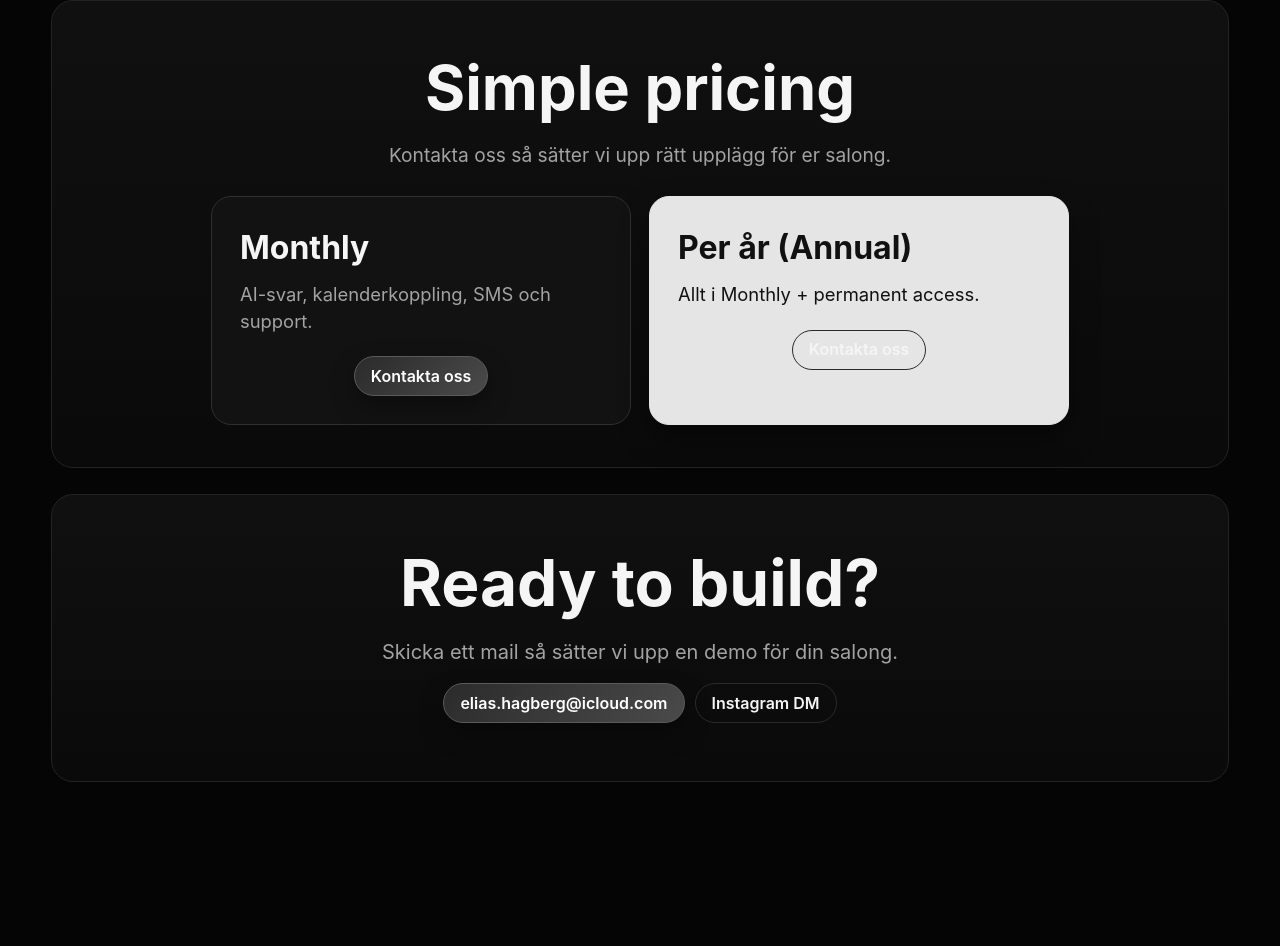
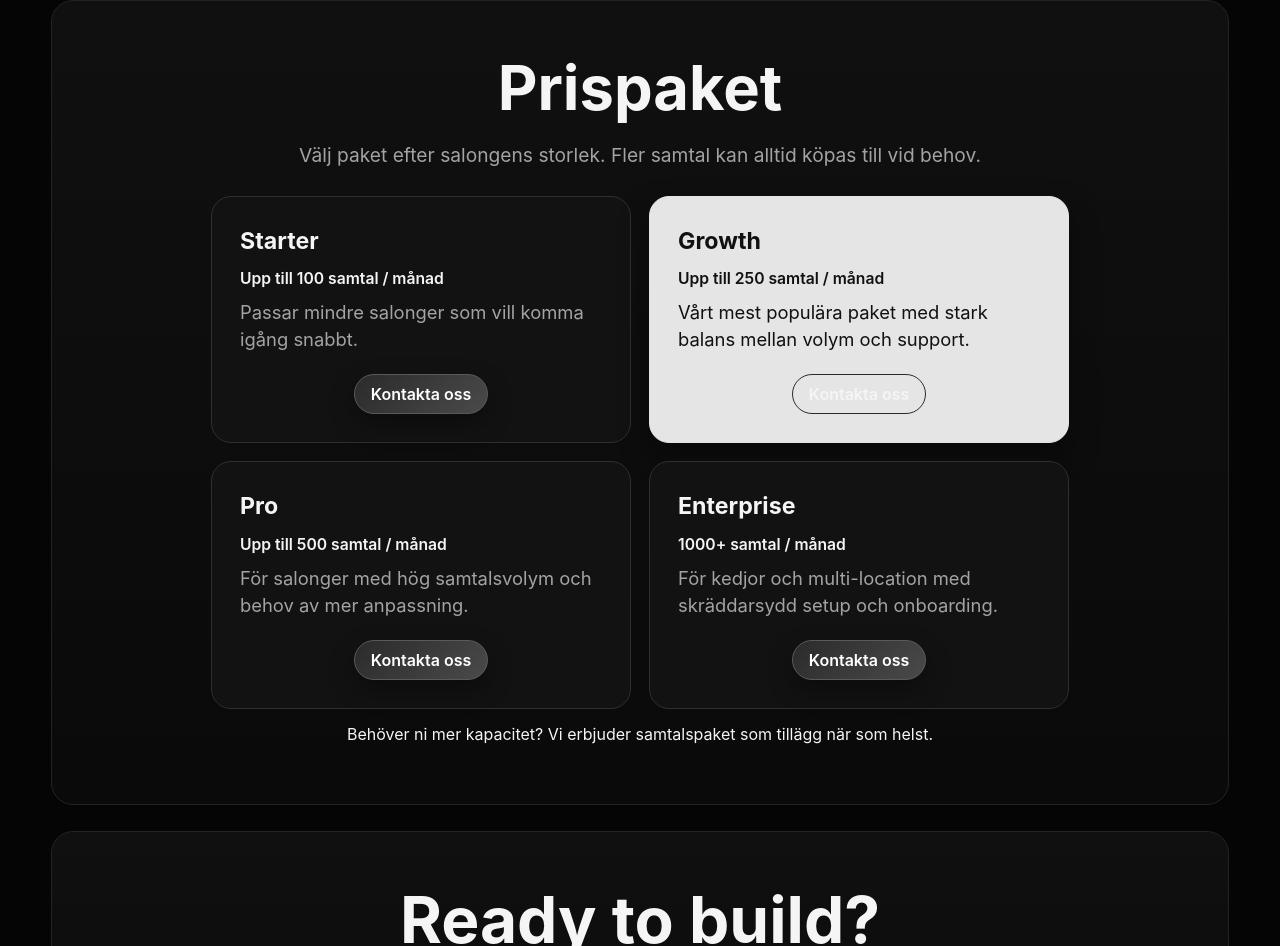
Before and after one commit to Eliasrp33/Automatedte, a website: page public/index.html in a window 1280 px wide. Shown: the part 2308-3254 px from the top of the page. Before the commit the page ends 3130 px from the top, so only its background shows below. Drawn offline with Linux system fonts and the light colour scheme.

Commit message:
Add cleaner multi-plan pricing with contact CTA and call limits

```diff
--- a/public/index.html
+++ b/public/index.html
@@ -149,23 +149,41 @@
 
       <section id="priser" class="panel section-block">
         <div class="section-head">
-          <h2>Simple pricing</h2>
-          <p>Kontakta oss så sätter vi upp rätt upplägg för er salong.</p>
+          <h2>Prispaket</h2>
+          <p>Välj paket efter salongens storlek. Fler samtal kan alltid köpas till vid behov.</p>
         </div>
 
         <div class="pricing-grid">
           <article class="price-card">
-            <h3>Monthly</h3>
-            <p>AI-svar, kalenderkoppling, SMS och support.</p>
+            <h3>Starter</h3>
+            <p class="plan-meta">Upp till 100 samtal / månad</p>
+            <p>Passar mindre salonger som vill komma igång snabbt.</p>
             <div class="pricing-cta"><a class="btn light" href="mailto:elias.hagberg@icloud.com">Kontakta oss</a></div>
           </article>
 
           <article class="price-card featured">
-            <h3>Per år (Annual)</h3>
-            <p>Allt i Monthly + permanent access.</p>
-            <div class="pricing-cta"><a class="btn ghost" href="mailto:elias.hagberg@icloud.com">Kontakta oss</a></div>
+            <h3>Growth</h3>
+            <p class="plan-meta">Upp till 250 samtal / månad</p>
+            <p>Vårt mest populära paket med stark balans mellan volym och support.</p>
+            <div class="pricing-cta"><a class="btn" href="mailto:elias.hagberg@icloud.com">Kontakta oss</a></div>
+          </article>
+
+          <article class="price-card">
+            <h3>Pro</h3>
+            <p class="plan-meta">Upp till 500 samtal / månad</p>
+            <p>För salonger med hög samtalsvolym och behov av mer anpassning.</p>
+            <div class="pricing-cta"><a class="btn light" href="mailto:elias.hagberg@icloud.com">Kontakta oss</a></div>
+          </article>
+
+          <article class="price-card">
+            <h3>Enterprise</h3>
+            <p class="plan-meta">1000+ samtal / månad</p>
+            <p>För kedjor och multi-location med skräddarsydd setup och onboarding.</p>
+            <div class="pricing-cta"><a class="btn light" href="mailto:elias.hagberg@icloud.com">Kontakta oss</a></div>
           </article>
         </div>
+
+        <p class="muted pricing-note">Behöver ni mer kapacitet? Vi erbjuder samtalspaket som tillägg när som helst.</p>
       </section>
 
       <section id="kontakt" class="panel section-block contact">
--- a/public/styles.css
+++ b/public/styles.css
@@ -273,8 +273,21 @@ h1 span {
 
 .feature-card h3,
 .price-card h3 { margin: 0 0 10px; font-size: 2rem; }
+.pricing-grid .price-card h3 { font-size: 1.45rem; }
 .feature-card p,
 .price-card p { margin: 0; color: var(--muted); font-size: 1.15rem; }
+
+.plan-meta {
+  margin: 0 0 8px !important;
+  font-size: .98rem !important;
+  color: var(--text) !important;
+  font-weight: 600;
+}
+
+.pricing-note {
+  text-align: center;
+  margin-top: 14px;
+}
 
 .price {
   margin: 0 0 10px !important;
```
